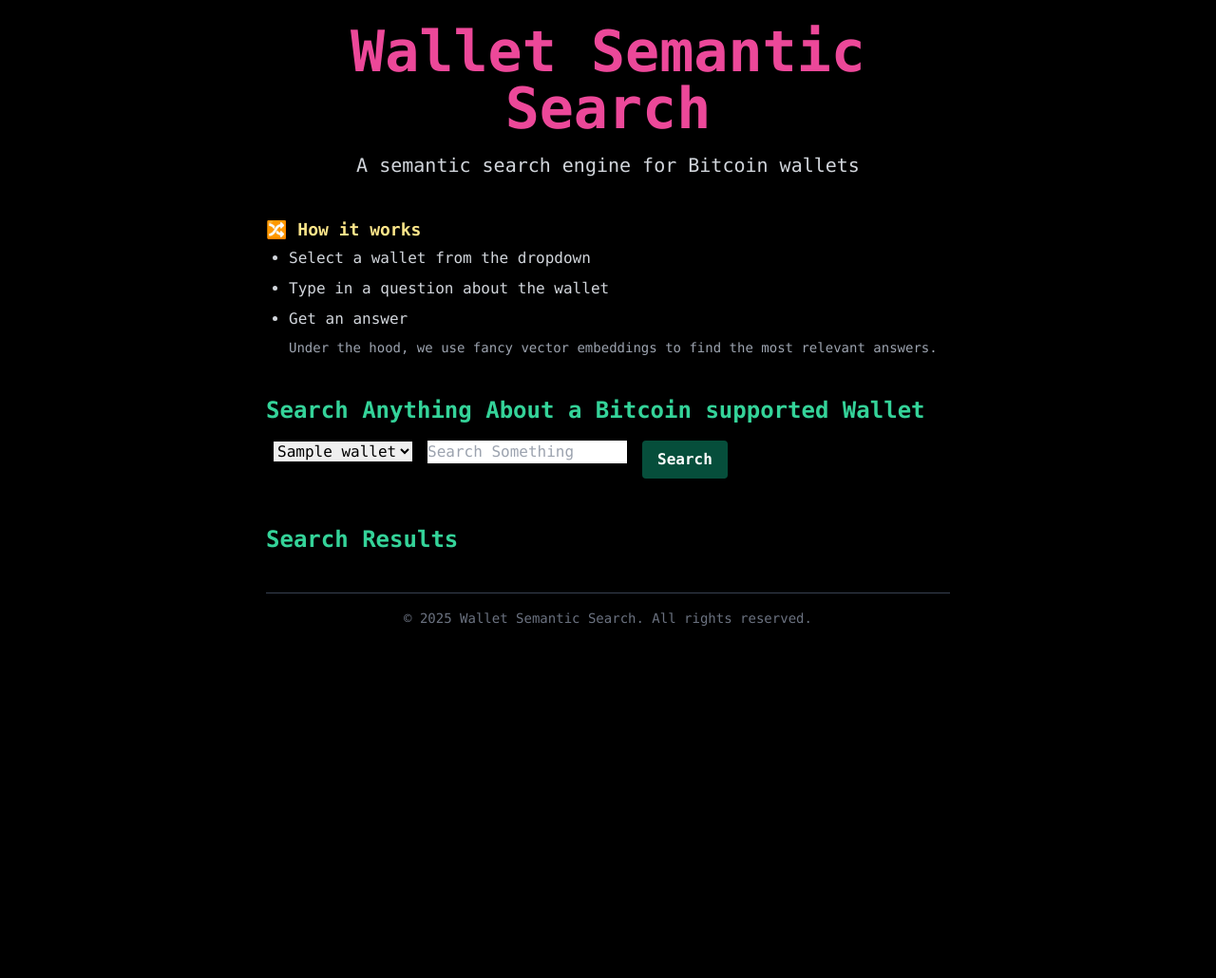
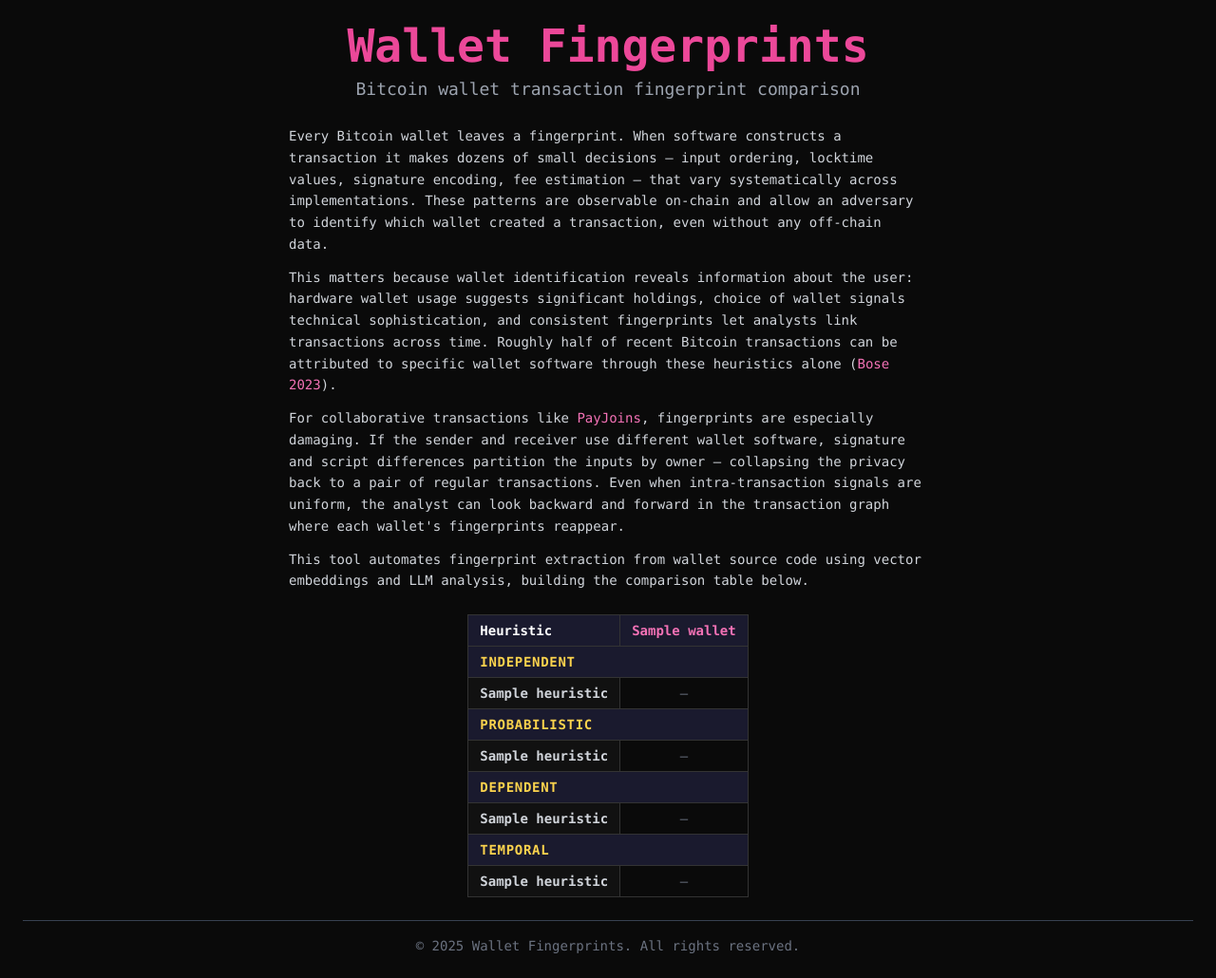
Before and after one commit to arminsabouri/WalletProbe, a Flask app: template server/templates/index.html in a window 1280 px wide. Shown: the whole page at 95% size. Before the commit the page ends 659 px from the top, so only its background shows below. Run offline with Flask 3, Linux system fonts and the light colour scheme; the template is opened without the code that fills it: most values are stand-ins (such as "Sample title", 1, 10 or a date in 2020); some libraries are stand-ins or nearby versions.

Commit message:
Update table UI

```diff
--- a/server/app.py
+++ b/server/app.py
@@ -1,11 +1,54 @@
-from flask import Flask, render_template, request, jsonify
+from flask import Flask, render_template, request
 import argparse
+import hashlib
 from qdrant_client import QdrantClient
-import numpy as np
-import openai
-import json
+# import numpy as np
+# import openai
 
 app = Flask(__name__)
+
+VECTOR_DIMENSION = 1536
+METADATA_VECTOR = [0] * VECTOR_DIMENSION
+
+HEURISTICS = {
+    "independent": [
+        {"key": "tx_version", "label": "Transaction Version"},
+        {"key": "input_types", "label": "Input Types"},
+        {"key": "mixed_input_types", "label": "Mixed Input Types"},
+        {"key": "output_types", "label": "Output Types"},
+        {"key": "number_of_outputs", "label": "Number of Outputs"},
+        {"key": "nsequence_value", "label": "nSequence Value (RBF Signaling)"},
+        {"key": "compressed_public_keys", "label": "Compressed Public Keys"},
+        {"key": "use_of_nlocktime", "label": "Anti-Fee-Sniping (nLockTime)"},
+        {"key": "op_return_support", "label": "OP_RETURN Support"},
+        {"key": "address_reuse", "label": "Address Reuse"},
+        {"key": "low_r_grinding", "label": "Low-R Grinding"},
+    ],
+    "probabilistic": [
+        {"key": "bip69_sorting", "label": "BIP 69 Sorting"},
+        {"key": "input_order_smallest_first", "label": "Input Order: Smallest First"},
+        {"key": "input_order_largest_first", "label": "Input Order: Largest First"},
+        {"key": "input_order_oldest_first", "label": "Input Order: Oldest First"},
+        {"key": "round_fee_indicator", "label": "Round Fee Indicator"},
+    ],
+    "dependent": [
+        {"key": "change_id_location", "label": "Change Position in Outputs"},
+        {"key": "change_address_same_as_input", "label": "Change Address Same as Input"},
+        {"key": "change_type_matches_output", "label": "Change Type Matches Output"},
+        {"key": "change_type_matches_input", "label": "Change Type Matches Input"},
+    ],
+    "temporal": [
+        {"key": "spend_unconfirmed", "label": "Spend Unconfirmed"},
+        {"key": "rbf_replacement", "label": "RBF Replacement"},
+        {"key": "feerate_estimation_source", "label": "Feerate Estimation Source"},
+    ],
+}
+
+
+def derive_metadata_id():
+    sha2 = hashlib.sha256("metadata".encode('utf-8')).hexdigest()[32:]
+    return sha2[0:8] + "-" + sha2[8:12] + "-" + sha2[12:16] + "-" + sha2[16:20] + "-" + sha2[20:]
+
 
 class VectorDBFactory:
     def __init__(self, vector_db_uri):
@@ -14,38 +57,69 @@
     def db(self):
         return QdrantClient(url=self.vector_db_uri, prefer_grpc=False)
 
+
+def get_wallet_fingerprints(db, collection_name):
+    """Fetch the metadata point payload for a wallet collection."""
+    metadata_id = derive_metadata_id()
+    try:
+        res = db.retrieve(
+            collection_name=collection_name,
+            ids=[metadata_id],
+            with_payload=True,
+            with_vectors=False,
+        )
+        if res:
+            return res[0].payload
+    except Exception:
+        pass
+    return {}
+
+
 @app.route("/", methods=["GET"])
 def index():
-    wallet_tags = app.db_factory.db().get_collections()
+    db = app.db_factory.db()
+    wallet_tags = db.get_collections()
     wallets = [col.name for col in wallet_tags.collections]
 
-    return render_template("index.html", wallets=wallets)
+    fingerprints = {}
+    for wallet in wallets:
+        fingerprints[wallet] = get_wallet_fingerprints(db, wallet)
+
+    return render_template(
+        "index.html",
+        wallets=wallets,
+        fingerprints=fingerprints,
+        independent=HEURISTICS["independent"],
+        probabilistic=HEURISTICS["probabilistic"],
+        dependent=HEURISTICS["dependent"],
+        temporal=HEURISTICS["temporal"],
+    )
 
 
-@app.route("/submit", methods=["POST"])
-def submit():
-    user_input = request.form.get("user_input")
-    wallet = request.form.get("selected_wallet")
-    response = openai.embeddings.create(
-        input=user_input,
-        model="text-embedding-3-small"
-    )
-    user_input_embedding = np.array(
-        response.data[0].embedding, dtype=np.float32)
+# Search route (commented out for now)
+# @app.route("/submit", methods=["POST"])
+# def submit():
+#     user_input = request.form.get("user_input")
+#     wallet = request.form.get("selected_wallet")
+#     response = openai.embeddings.create(
+#         input=user_input,
+#         model="text-embedding-3-small"
+#     )
+#     user_input_embedding = np.array(
+#         response.data[0].embedding, dtype=np.float32)
+#
+#     vector_db = app.db_factory.db()
+#
+#     res = vector_db.search(
+#         collection_name=wallet,
+#         query_vector=user_input_embedding,
+#         limit=10
+#     )
+#
+#     res = [{"function_str": result.payload["function_str"], "file_name": result.payload["file_name"]} for result in res]
+#
+#     return render_template("search-results.html", results=res)
 
-    vector_db = app.db_factory.db()
-
-    res = vector_db.search(
-        collection_name=wallet,
-        query_vector=user_input_embedding,
-        limit=10
-    )
-
-    print(res)
-
-    res = [{"function_str": result.payload["function_str"], "file_name": result.payload["file_name"]} for result in res]
-
-    return render_template("search-results.html", results=res)
 
 def parse_args():
     parser = argparse.ArgumentParser(
--- a/server/templates/index.html
+++ b/server/templates/index.html
@@ -1,88 +1,171 @@
 <!DOCTYPE html>
 <html lang="en">
-<!-- Design for this website was inspired by https://skibidi.cash -->
 
 <head>
   <meta charset="UTF-8" />
   <meta name="viewport" content="width=device-width, initial-scale=1.0" />
-  <title>Wallet Semantic Search</title>
+  <title>Wallet Fingerprints</title>
   <link href="https://cdn.jsdelivr.net/npm/tailwindcss@2.2.19/dist/tailwind.min.css" rel="stylesheet">
-  <link rel="stylesheet" href="https://cdnjs.cloudflare.com/ajax/libs/highlight.js/9.15.6/styles/default.min.css">
-
-  <script src="https://unpkg.com/htmx.org@2.0.4"></script>
-  <script src="https://cdnjs.cloudflare.com/ajax/libs/highlight.js/11.11.1/highlight.min.js"></script>
+  <style>
+    body { background: #0a0a0a; }
+    table { border-collapse: collapse; }
+    th, td {
+      border: 1px solid #333;
+      padding: 6px 12px;
+      text-align: center;
+      white-space: nowrap;
+    }
+    th { position: sticky; top: 0; background: #1a1a2e; z-index: 10; }
+    th.row-header { position: sticky; left: 0; background: #1a1a2e; z-index: 20; text-align: left; }
+    td.row-header { position: sticky; left: 0; background: #111; z-index: 5; text-align: left; font-weight: 600; }
+    .category-row td { background: #1a1a2e; font-weight: bold; text-transform: uppercase; letter-spacing: 0.05em; }
+    .val-1 { color: #4ade80; }   /* green = yes/supported */
+    .val-0 { color: #f87171; }   /* red = no */
+    .val--1 { color: #6b7280; }  /* gray = unknown */
+    .val-text { color: #e2e8f0; font-size: 0.8rem; }
+  </style>
 </head>
 
-<body class="bg-black text-white font-mono">
-  <div class="max-w-3xl mx-auto p-6 space-y-10">
+<body class="text-white font-mono">
+  <div class="max-w-full mx-auto p-6 space-y-6">
     <header class="text-center">
-      <h1 class="text-4xl md:text-6xl font-bold text-pink-500">Wallet Semantic Search</h1>
-      <p class="mt-4 text-xl text-gray-300">A semantic search engine for Bitcoin wallets</p>
+      <h1 class="text-4xl md:text-5xl font-bold text-pink-500">Wallet Fingerprints</h1>
+      <p class="mt-2 text-lg text-gray-400">Bitcoin wallet transaction fingerprint comparison</p>
     </header>
-    <section>
-      <div class="mt-4">
-        <h2 class="font-bold text-lg text-yellow-200 mb-1">🔀 How it works</h2>
-        <ul class="list-disc ml-6 text-gray-300 space-y-2">
-          <li>Select a wallet from the dropdown</li>
-          <li>Type in a question about the wallet</li>
-          <li>Get an answer</li>
-          <p class="mt-2 text-gray-400 text-sm">
-            Under the hood, we use fancy vector embeddings to find the most relevant answers.
-          </p>
-      </div>
+
+    <section class="max-w-2xl mx-auto text-gray-300 space-y-3 text-sm leading-relaxed">
+      <p>
+        Every Bitcoin wallet leaves a fingerprint. When software constructs a transaction it makes
+        dozens of small decisions — input ordering, locktime values, signature encoding, fee
+        estimation — that vary systematically across implementations. These patterns are observable
+        on-chain and allow an adversary to identify which wallet created a transaction, even without
+        any off-chain data.
+      </p>
+      <p>
+        This matters because wallet identification reveals information about the user: hardware
+        wallet usage suggests significant holdings, choice of wallet signals technical sophistication,
+        and consistent fingerprints let analysts link transactions across time. Roughly half of
+        recent Bitcoin transactions can be attributed to specific wallet software through these
+        heuristics alone
+        (<a href="https://ishaana.com/blog/wallet_fingerprinting/" class="text-pink-400 hover:underline">Bose 2023</a>).
+      </p>
+      <p>
+        For collaborative transactions like
+        <a href="https://github.com/payjoin/research-docs/blob/main/fingerprints/payjoin.md" class="text-pink-400 hover:underline">PayJoins</a>,
+        fingerprints are especially damaging. If the sender and receiver use different wallet
+        software, signature and script differences partition the inputs by owner — collapsing the
+        privacy back to a pair of regular transactions. Even when intra-transaction signals are
+        uniform, the analyst can look backward and forward in the transaction graph where each
+        wallet's fingerprints reappear.
+      </p>
+      <p>
+        This tool automates fingerprint extraction from wallet source code using vector embeddings
+        and LLM analysis, building the comparison table below.
+      </p>
     </section>
-    <section>
-      <h2 class="text-2xl font-bold text-green-400">Search Anything About a Bitcoin supported Wallet</h2>
-      <div class="mt-2 text-gray-300 flex flex-row" id="search-wrapper">
-        <div class="card" id="wallets-wrapper">
-          <div class="text-black p-2">
-            <select name="selected_wallet" id="selected_wallet">
-              {% for wallet in wallets %}
-              <option value="{{ wallet }}">{{ wallet }}</option>
-              {% endfor %}
-            </select>
-          </div>
-        </div>
-        <div class="p-2">
-          <div class="mb-4 text-black">
-            <input type="text" class="form-control" name="user_input" placeholder="Search Something" required>
-          </div>
-        </div>
-        <div class="p-2">
-          <button
-            class="bg-green-900 hover:bg-green-800 text-white font-bold py-2 px-4 rounded transition-colors duration-200"
-            hx-post="{{ url_for('submit') }}" hx-trigger="click" hx-target="#search-results" hx-swap="outerHTML"
-            hx-include="[name='user_input'], [name='selected_wallet']" hx-on:htmx:after-swap="highlightCode()">
-            Search
-          </button>
-        </div>
-      </div>
+
+    {% if wallets %}
+    <section class="overflow-auto max-h-screen">
+      <table class="mx-auto text-sm">
+        <thead>
+          <tr>
+            <th class="row-header">Heuristic</th>
+            {% for wallet in wallets %}
+            <th class="text-pink-400">{{ wallet }}</th>
+            {% endfor %}
+          </tr>
+        </thead>
+        <tbody>
+          <!-- Independent -->
+          <tr class="category-row">
+            <td class="row-header text-yellow-300" colspan="{{ wallets|length + 1 }}">Independent</td>
+          </tr>
+          {% for heuristic in independent %}
+          <tr>
+            <td class="row-header text-gray-300">{{ heuristic.label }}</td>
+            {% for wallet in wallets %}
+              {% set val = fingerprints[wallet].get(heuristic.key, '') %}
+              {% if val is number %}
+                <td class="val-{{ val }}">{{ '✓' if val == 1 else ('✗' if val == 0 else '?' ) }}</td>
+              {% elif val %}
+                <td class="val-text">{{ val }}</td>
+              {% else %}
+                <td class="val--1">—</td>
+              {% endif %}
+            {% endfor %}
+          </tr>
+          {% endfor %}
+
+          <!-- Probabilistic -->
+          <tr class="category-row">
+            <td class="row-header text-yellow-300" colspan="{{ wallets|length + 1 }}">Probabilistic</td>
+          </tr>
+          {% for heuristic in probabilistic %}
+          <tr>
+            <td class="row-header text-gray-300">{{ heuristic.label }}</td>
+            {% for wallet in wallets %}
+              {% set val = fingerprints[wallet].get(heuristic.key, '') %}
+              {% if val is number %}
+                <td class="val-{{ val }}">{{ '✓' if val == 1 else ('✗' if val == 0 else '?' ) }}</td>
+              {% elif val %}
+                <td class="val-text">{{ val }}</td>
+              {% else %}
+                <td class="val--1">—</td>
+              {% endif %}
+            {% endfor %}
+          </tr>
+          {% endfor %}
+
+          <!-- Dependent -->
+          <tr class="category-row">
+            <td class="row-header text-yellow-300" colspan="{{ wallets|length + 1 }}">Dependent</td>
+          </tr>
+          {% for heuristic in dependent %}
+          <tr>
+            <td class="row-header text-gray-300">{{ heuristic.label }}</td>
+            {% for wallet in wallets %}
+              {% set val = fingerprints[wallet].get(heuristic.key, '') %}
+              {% if val is number %}
+                <td class="val-{{ val }}">{{ '✓' if val == 1 else ('✗' if val == 0 else '?' ) }}</td>
+              {% elif val %}
+                <td class="val-text">{{ val }}</td>
+              {% else %}
+                <td class="val--1">—</td>
+              {% endif %}
+            {% endfor %}
+          </tr>
+          {% endfor %}
+
+          <!-- Temporal -->
+          <tr class="category-row">
+            <td class="row-header text-yellow-300" colspan="{{ wallets|length + 1 }}">Temporal</td>
+          </tr>
+          {% for heuristic in temporal %}
+          <tr>
+            <td class="row-header text-gray-300">{{ heuristic.label }}</td>
+            {% for wallet in wallets %}
+              {% set val = fingerprints[wallet].get(heuristic.key, '') %}
+              {% if val is number %}
+                <td class="val-{{ val }}">{{ '✓' if val == 1 else ('✗' if val == 0 else '?' ) }}</td>
+              {% elif val %}
+                <td class="val-text">{{ val }}</td>
+              {% else %}
+                <td class="val--1">—</td>
+              {% endif %}
+            {% endfor %}
+          </tr>
+          {% endfor %}
+        </tbody>
+      </table>
     </section>
-    <section>
-      <h2 class="text-2xl font-bold text-green-400">Search Results</h2>
-      <div id="search-results">
+    {% else %}
+    <p class="text-center text-gray-500">No wallets found. Run the fingerprint scanner first.</p>
+    {% endif %}
 
-      </div>
-    </section>
     <footer class="text-center text-sm text-gray-500 border-t border-gray-700 pt-4">
-      &copy; 2025 Wallet Semantic Search. All rights reserved.
+      &copy; 2025 Wallet Fingerprints. All rights reserved.
     </footer>
   </div>
 </body>
 
-<script defer>
-  function highlightCode() {
-    console.log('highlightCode');
-    const codeBlocks = document.querySelectorAll('pre code');
-    codeBlocks.forEach(block => {
-      console.log(block);
-      hljs.highlightElement(block);
-    });
-  }
-
-  window.document.body.addEventListener('htmx:afterSwap', function (event) {
-    highlightCode();
-  });
-</script>
-
 </html>
```
